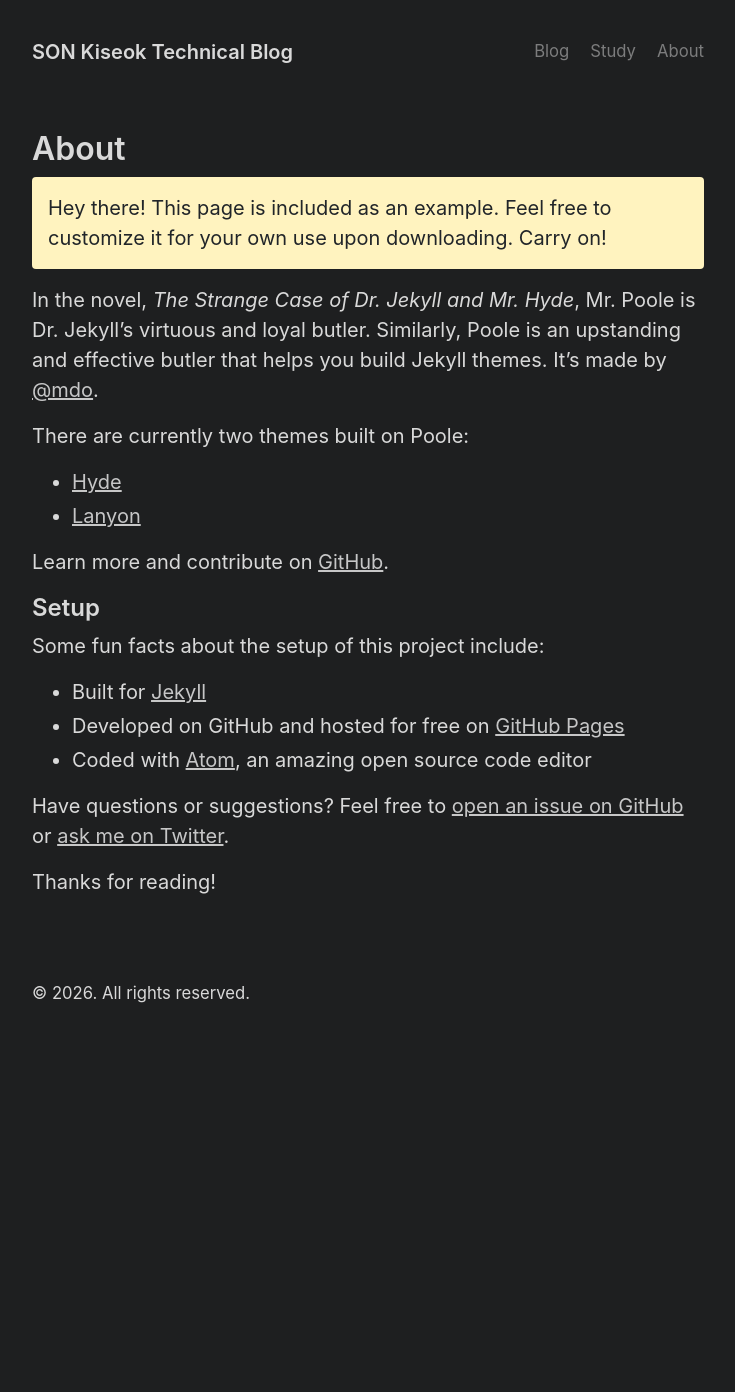
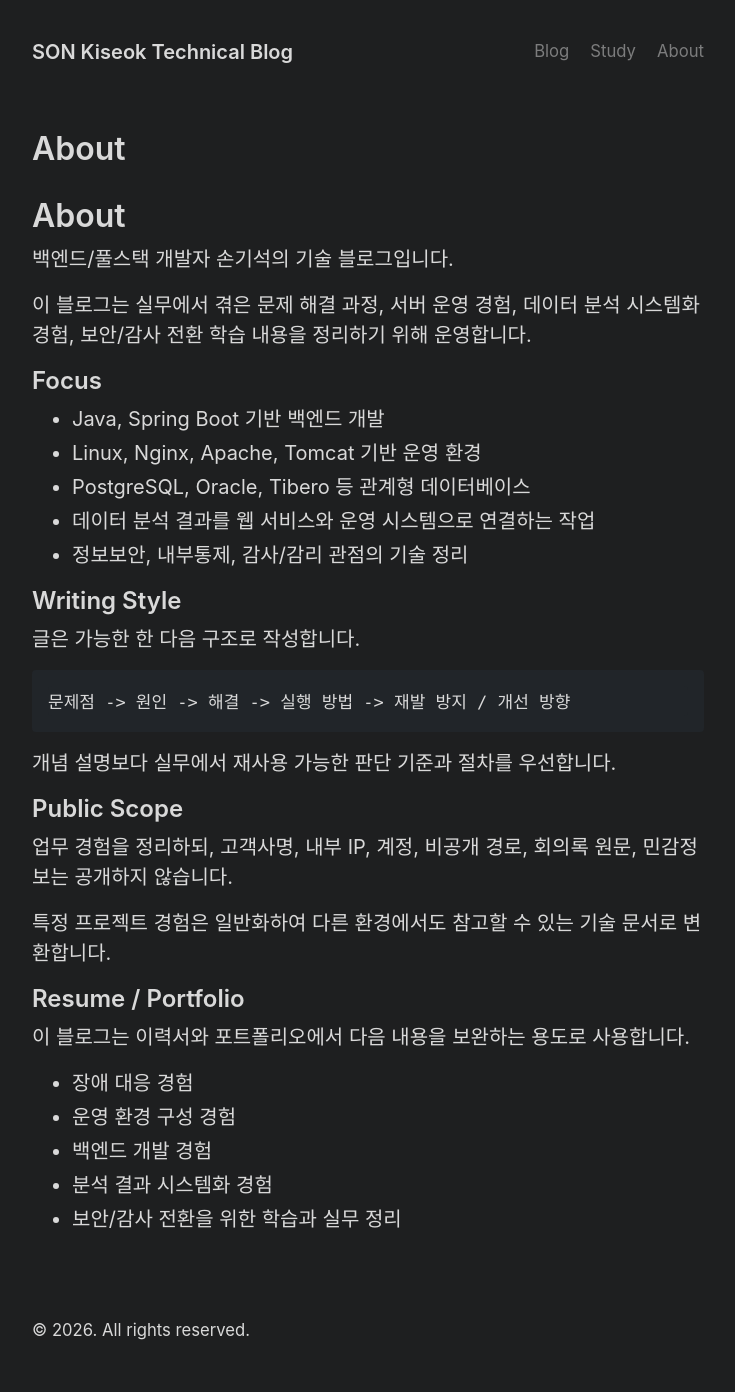
Before and after one commit to son1004007/son1004007.github.io, a Jekyll site: the page built from about.md, in a window 1280 px wide. Shown: the whole page, without its empty margins (272-1007 px from the left). Built offline with Jekyll 4.4.1, drawn with Linux system fonts in a browser that asks for light colours; before the commit the page ends 1055 px from its top, so only the background shows below that.

Commit message:
docs: replace about page with portfolio introduction

````diff
--- a/about.md
+++ b/about.md
@@ -3,27 +3,42 @@ layout: page
 title: About
 ---
 
-<p class="message">
-  Hey there! This page is included as an example. Feel free to customize it for your own use upon downloading. Carry on!
-</p>
+# About
 
-In the novel, *The Strange Case of Dr. Jekyll and Mr. Hyde*, Mr. Poole is Dr. Jekyll's virtuous and loyal butler. Similarly, Poole is an upstanding and effective butler that helps you build Jekyll themes. It's made by [@mdo](https://twitter.com/mdo).
+백엔드/풀스택 개발자 손기석의 기술 블로그입니다.
 
-There are currently two themes built on Poole:
+이 블로그는 실무에서 겪은 문제 해결 과정, 서버 운영 경험, 데이터 분석 시스템화 경험, 보안/감사 전환 학습 내용을 정리하기 위해 운영합니다.
 
-- [Hyde](https://hyde.getpoole.com)
-- [Lanyon](https://lanyon.getpoole.com)
+## Focus
 
-Learn more and contribute on [GitHub](https://github.com/poole).
+- Java, Spring Boot 기반 백엔드 개발
+- Linux, Nginx, Apache, Tomcat 기반 운영 환경
+- PostgreSQL, Oracle, Tibero 등 관계형 데이터베이스
+- 데이터 분석 결과를 웹 서비스와 운영 시스템으로 연결하는 작업
+- 정보보안, 내부통제, 감사/감리 관점의 기술 정리
 
-## Setup
+## Writing Style
 
-Some fun facts about the setup of this project include:
+글은 가능한 한 다음 구조로 작성합니다.
 
-- Built for [Jekyll](https://jekyllrb.com)
-- Developed on GitHub and hosted for free on [GitHub Pages](https://pages.github.com)
-- Coded with [Atom](https://atom.io), an amazing open source code editor
+```text
+문제점 -> 원인 -> 해결 -> 실행 방법 -> 재발 방지 / 개선 방향
+```
 
-Have questions or suggestions? Feel free to [open an issue on GitHub](https://github.com/poole/poole/issues/new) or [ask me on Twitter](https://twitter.com/mdo).
+개념 설명보다 실무에서 재사용 가능한 판단 기준과 절차를 우선합니다.
 
-Thanks for reading!
+## Public Scope
+
+업무 경험을 정리하되, 고객사명, 내부 IP, 계정, 비공개 경로, 회의록 원문, 민감정보는 공개하지 않습니다.
+
+특정 프로젝트 경험은 일반화하여 다른 환경에서도 참고할 수 있는 기술 문서로 변환합니다.
+
+## Resume / Portfolio
+
+이 블로그는 이력서와 포트폴리오에서 다음 내용을 보완하는 용도로 사용합니다.
+
+- 장애 대응 경험
+- 운영 환경 구성 경험
+- 백엔드 개발 경험
+- 분석 결과 시스템화 경험
+- 보안/감사 전환을 위한 학습과 실무 정리
````
